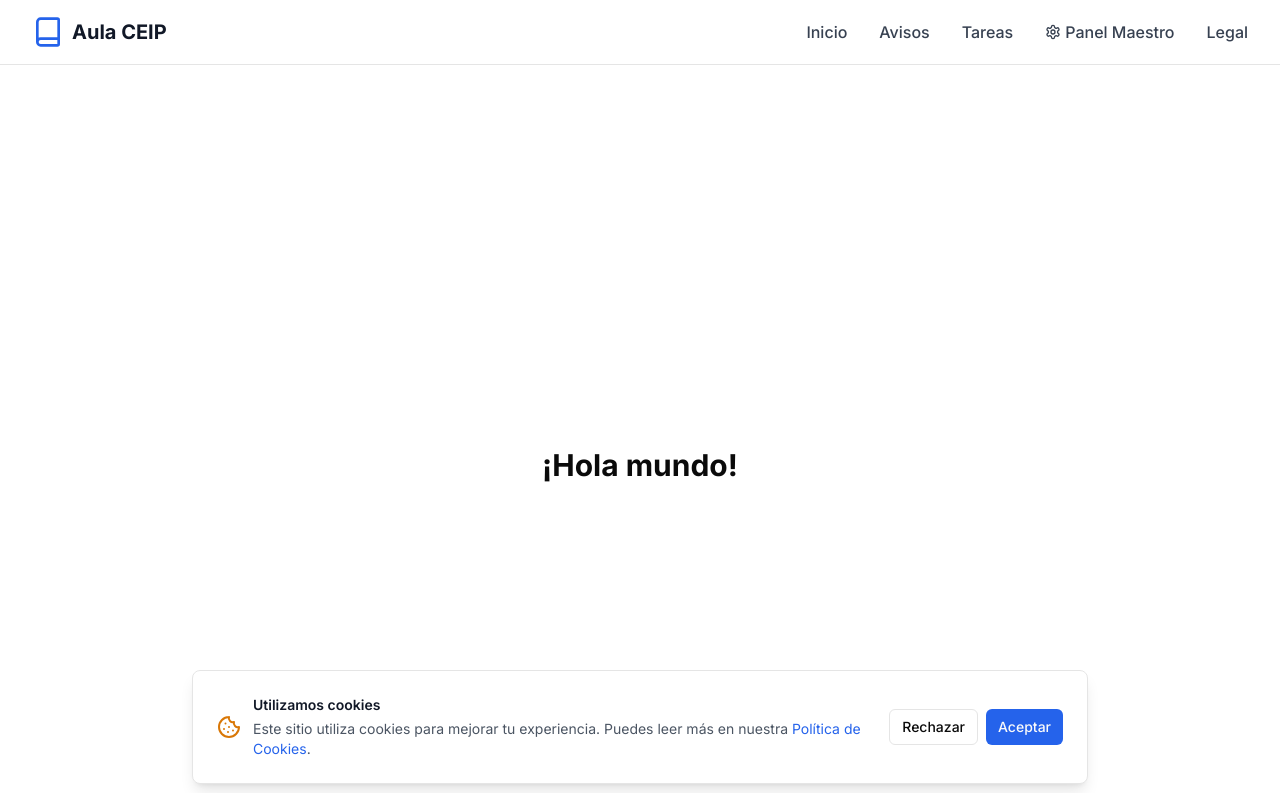
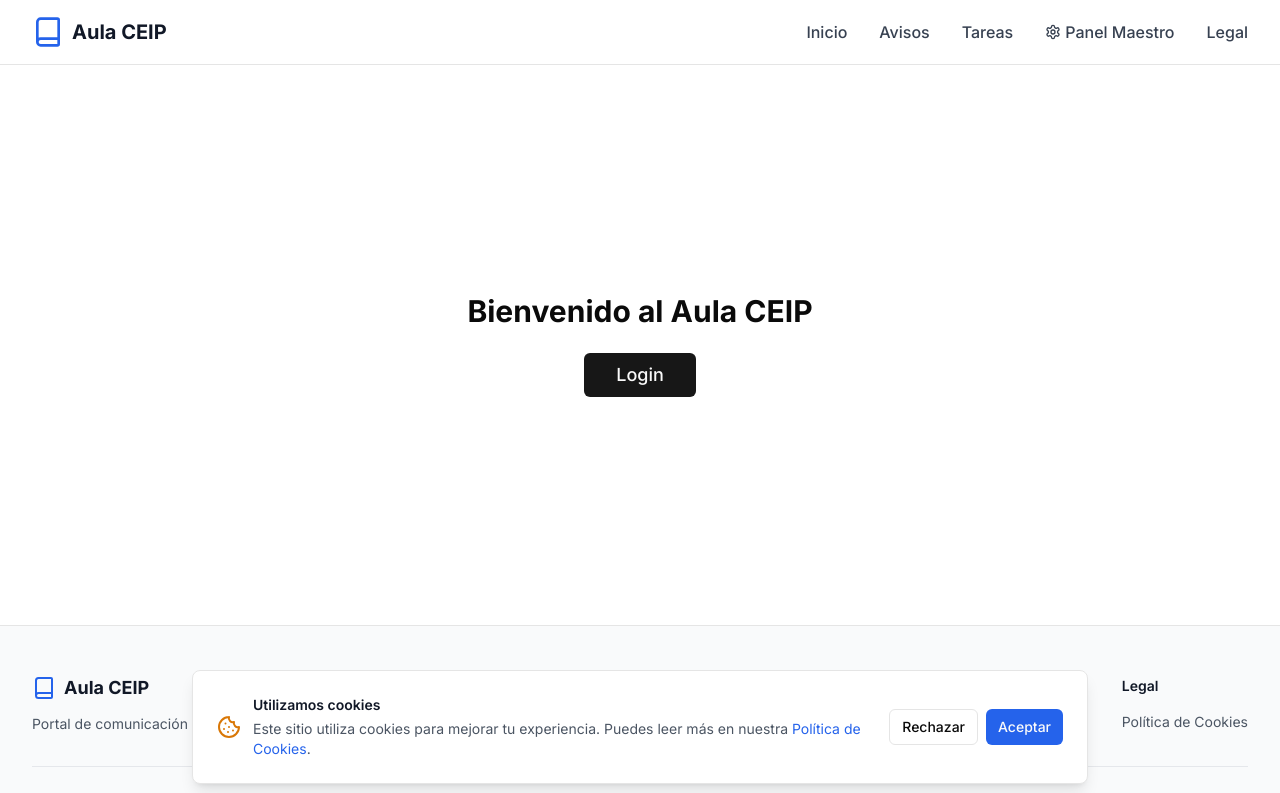
Before and after one commit to eltetas1/stackaula, a Next.js app: page / in a window 1280 px wide. Shown: the top 793 px of the page. Built offline with nearby package versions, Linux system fonts and the light colour scheme.

Commit message:
feat: añadir botón grande Login en la home

```diff
--- a/app/page.tsx
+++ b/app/page.tsx
@@ -1,7 +1,16 @@
-export default function Home() {
+'use client';
+
+import Link from 'next/link';
+import { Button } from '@/components/ui/button';
+
+export default function HomePage() {
   return (
-    <main className="flex min-h-screen items-center justify-center">
-      <h1 className="text-3xl font-bold">¡Hola mundo!</h1>
+    <main className="flex flex-col items-center justify-center min-h-[70vh] space-y-6">
+      <h1 className="text-3xl font-bold">Bienvenido al Aula CEIP</h1>
+
+      <Button asChild size="lg" className="px-8 py-4 text-lg">
+        <Link href="/login">Login</Link>
+      </Button>
     </main>
-  )
+  );
 }
```
